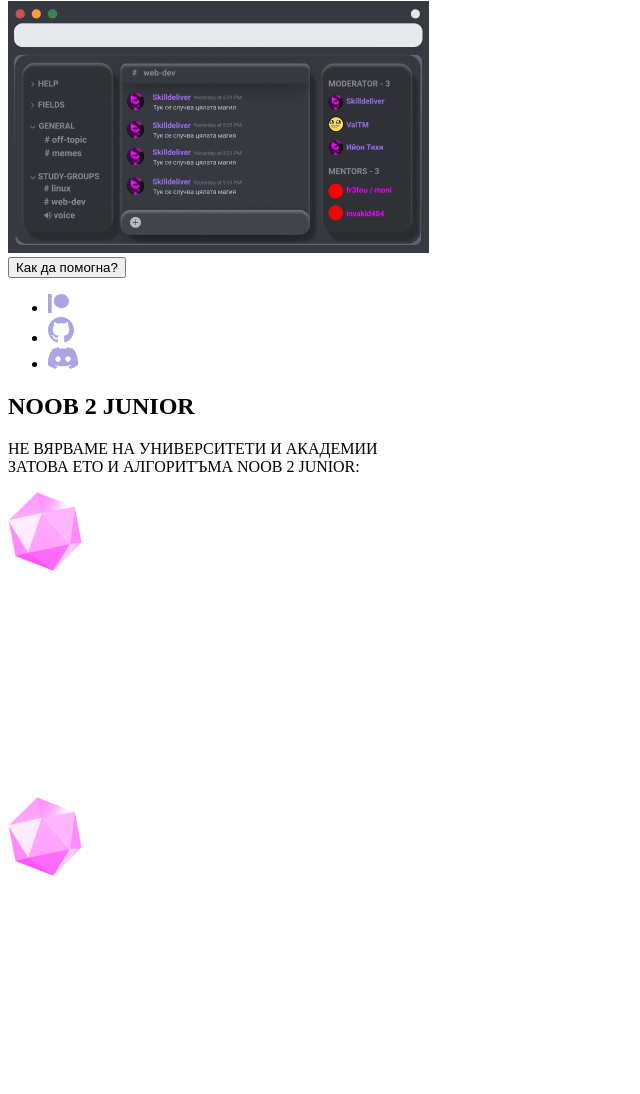
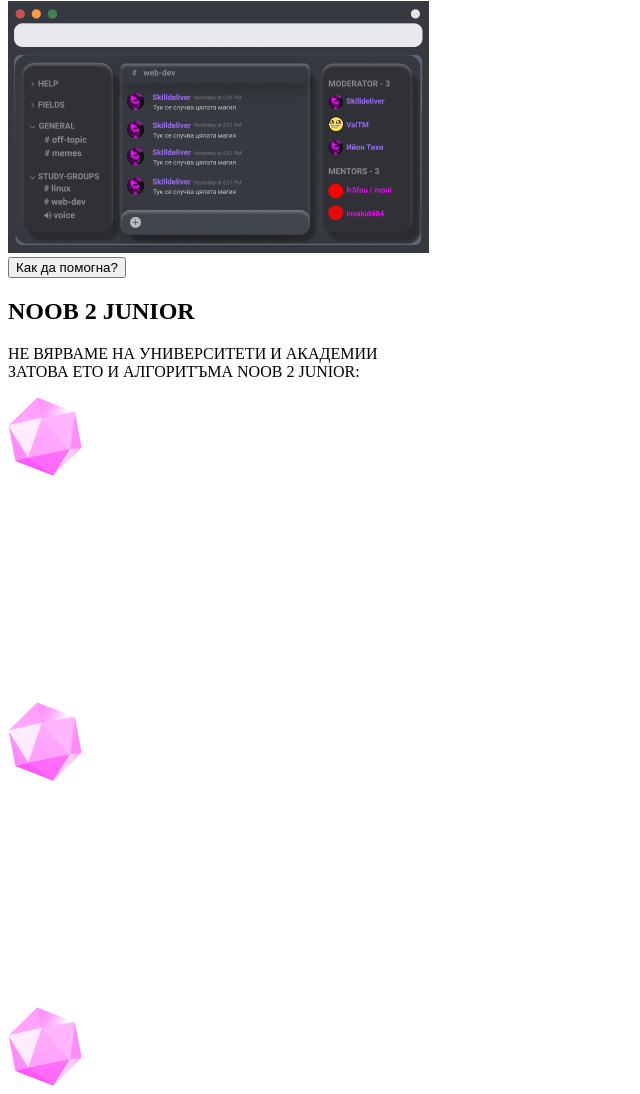
Before and after one commit to ZdravkoHr/ITBG---Landing-Page, a website with bundled scripts: page index.html in a window 1280 px wide. Shown: the part 2303-3397 px from the top of the page, without its empty margins (0-640 px from the left). Built offline with nearby package versions, Linux system fonts and the light colour scheme.

Commit message:
commented socials menu

```diff
--- a/index.html
+++ b/index.html
@@ -98,7 +98,7 @@
     </section>
   </header>
 
-  <ul class="socials">
+  <!-- <ul class="socials">
     <li>
       <a href="">
         <img src="./assets/patreon.svg" alt="patreon logo" />
@@ -117,7 +117,7 @@
 
       </a>
     </li>
-  </ul>
+  </ul> -->
 
   <main class="main-area container">
     <section id="noob-to-junior" class="noob-to-junior">
```
